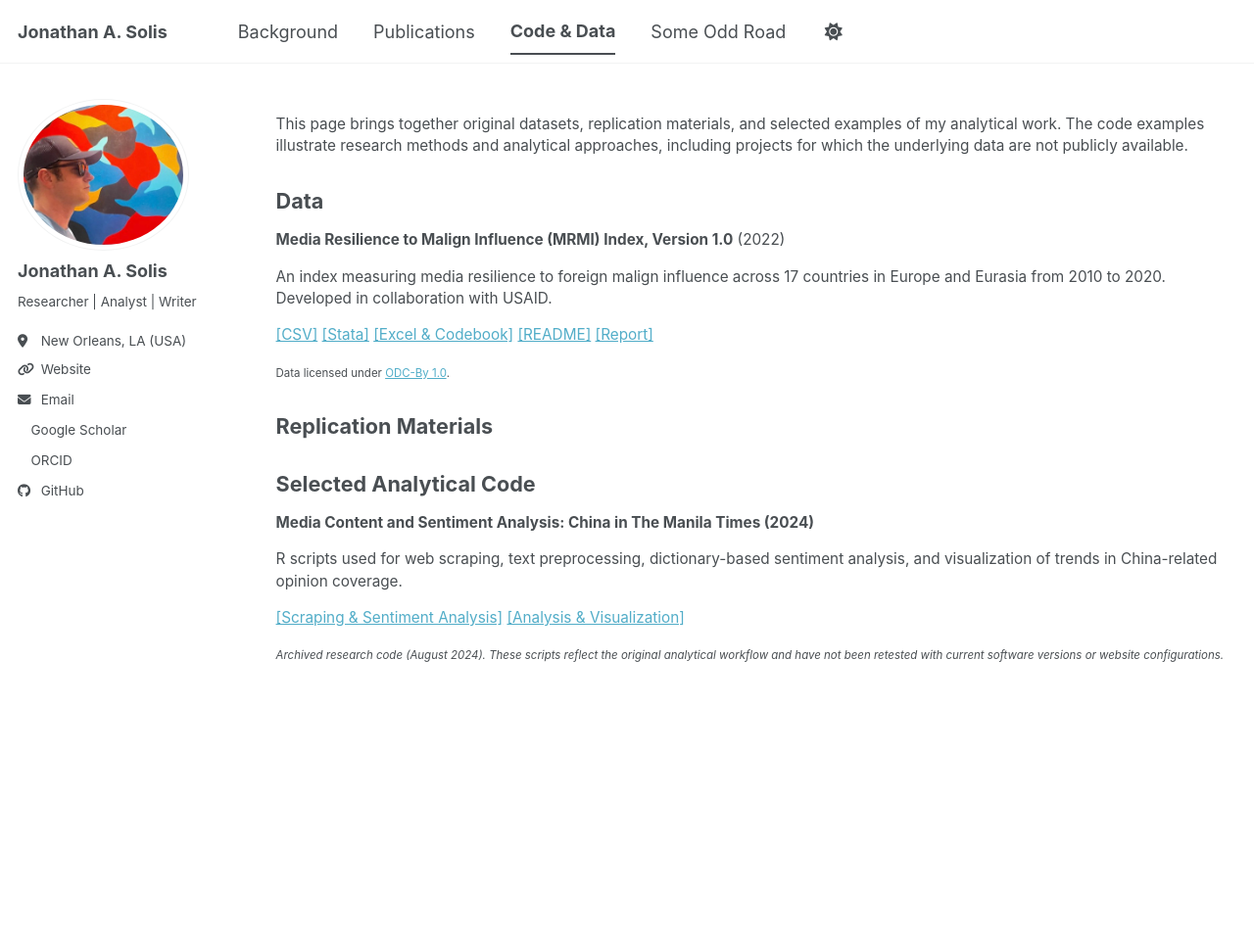
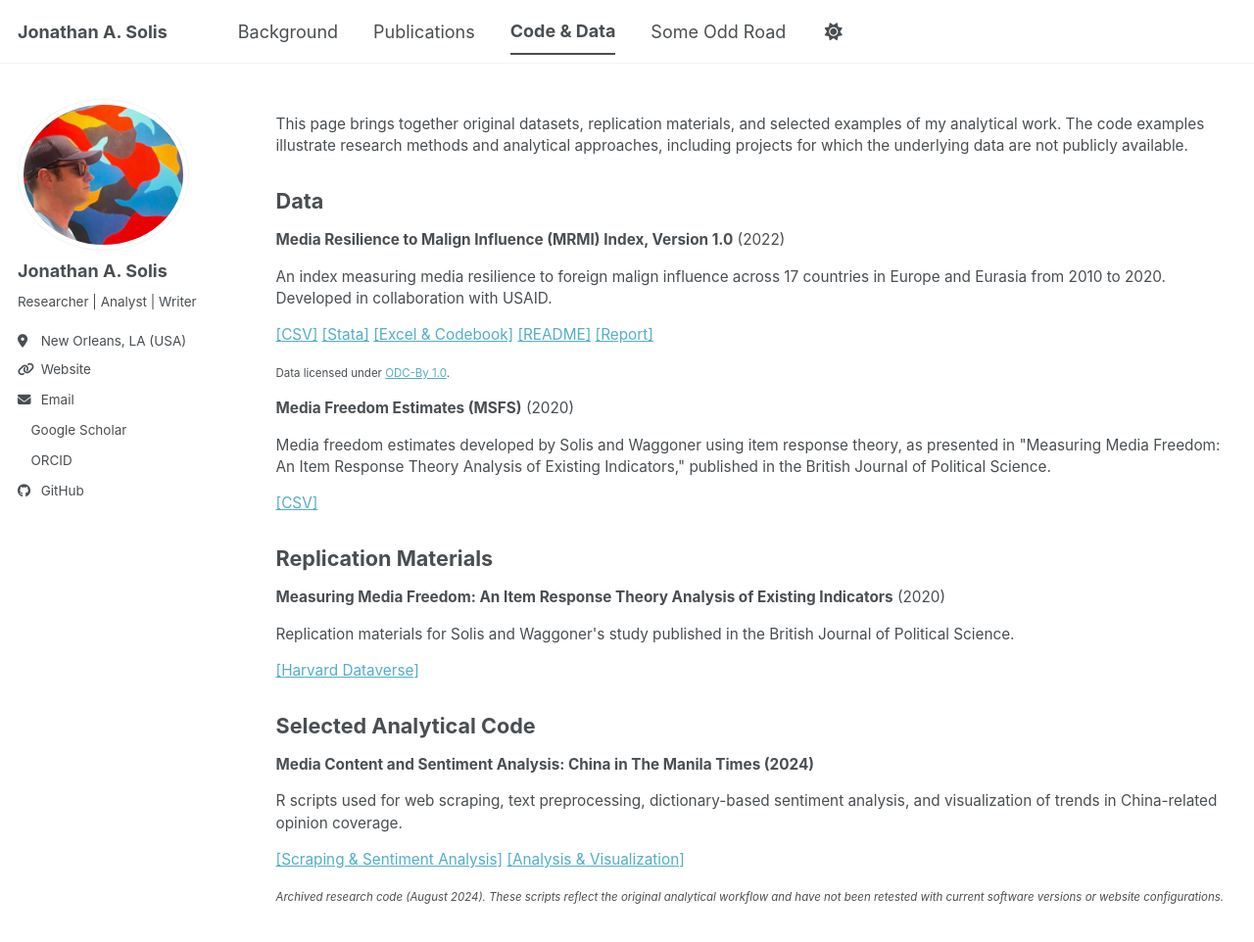
Before and after one commit to westbank-alchemy/westbank-alchemy.github.io, a Jekyll site: the page built from _pages/code-data.html, in a window 1280 px wide and 975 px high. Shown: the top 962 px of the window at 98% size. Built offline with Jekyll 4.4.1, drawn with Linux system fonts in a browser that asks for light colours; a style sheet for code colours, icons or effects is not loaded.

Commit message:
Update code-data.html

```diff
--- a/_pages/code-data.html
+++ b/_pages/code-data.html
@@ -74,7 +74,19 @@ author_profile: true
   </p>
 </div>
 
+<div class="code-data-entry">
+  <p><strong>Media Freedom Estimates (MSFS)</strong> (2020)</p>
+  <p>Media freedom estimates developed by Solis and Waggoner using item response theory, as presented in "Measuring Media Freedom: An Item Response Theory Analysis of Existing Indicators," published in the British Journal of Political Science.</p>
+  <p><a href="/files/MSFS-estimates_full-3x2000.csv">[CSV]</a></p>
+</div>
+
   <h2>Replication Materials</h2>
+
+<div class="code-data-entry">
+  <p><strong>Measuring Media Freedom: An Item Response Theory Analysis of Existing Indicators</strong> (2020)</p>
+  <p>Replication materials for Solis and Waggoner's study published in the British Journal of Political Science.</p>
+  <p><a href="https://dataverse.harvard.edu/dataset.xhtml?persistentId=doi:10.7910/DVN/ENOEQS" target="_blank" rel="noopener noreferrer">[Harvard Dataverse]</a></p>
+</div>
 
   <h2>Selected Analytical Code</h2>
 
```
